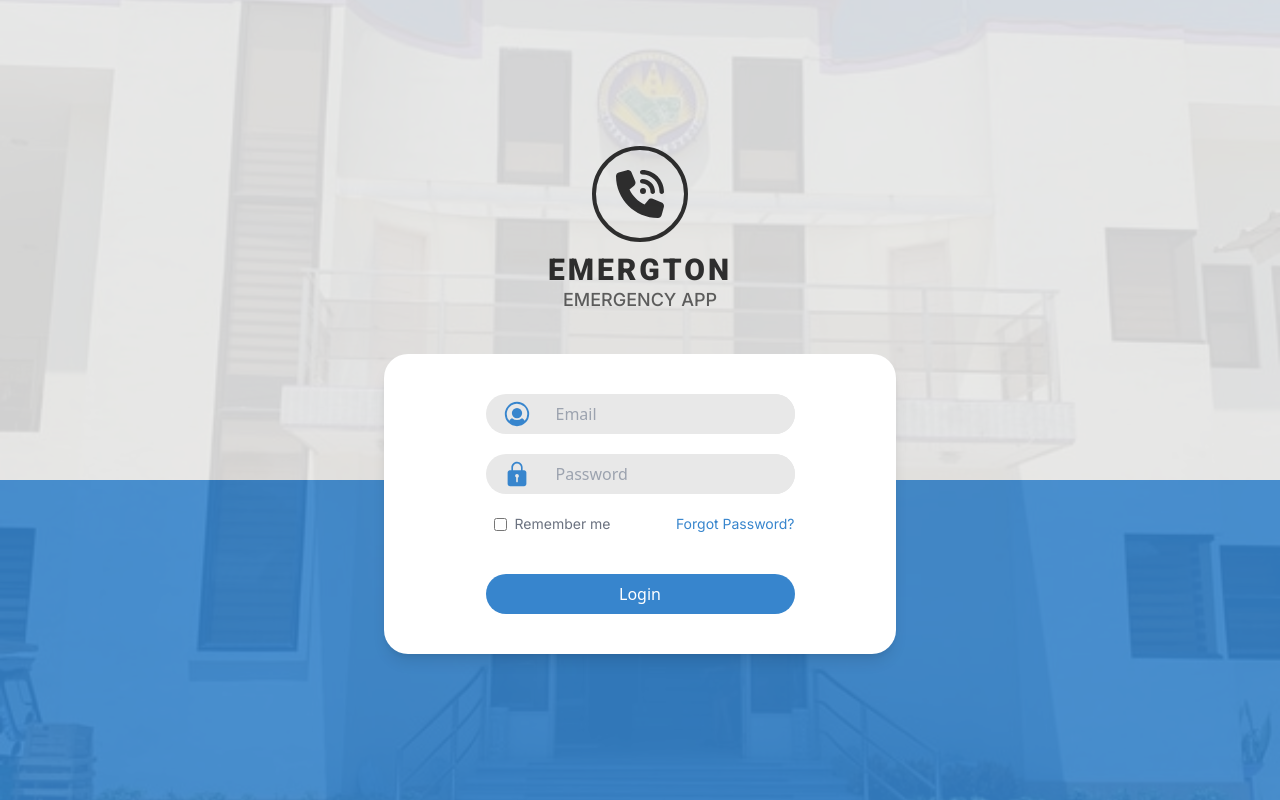
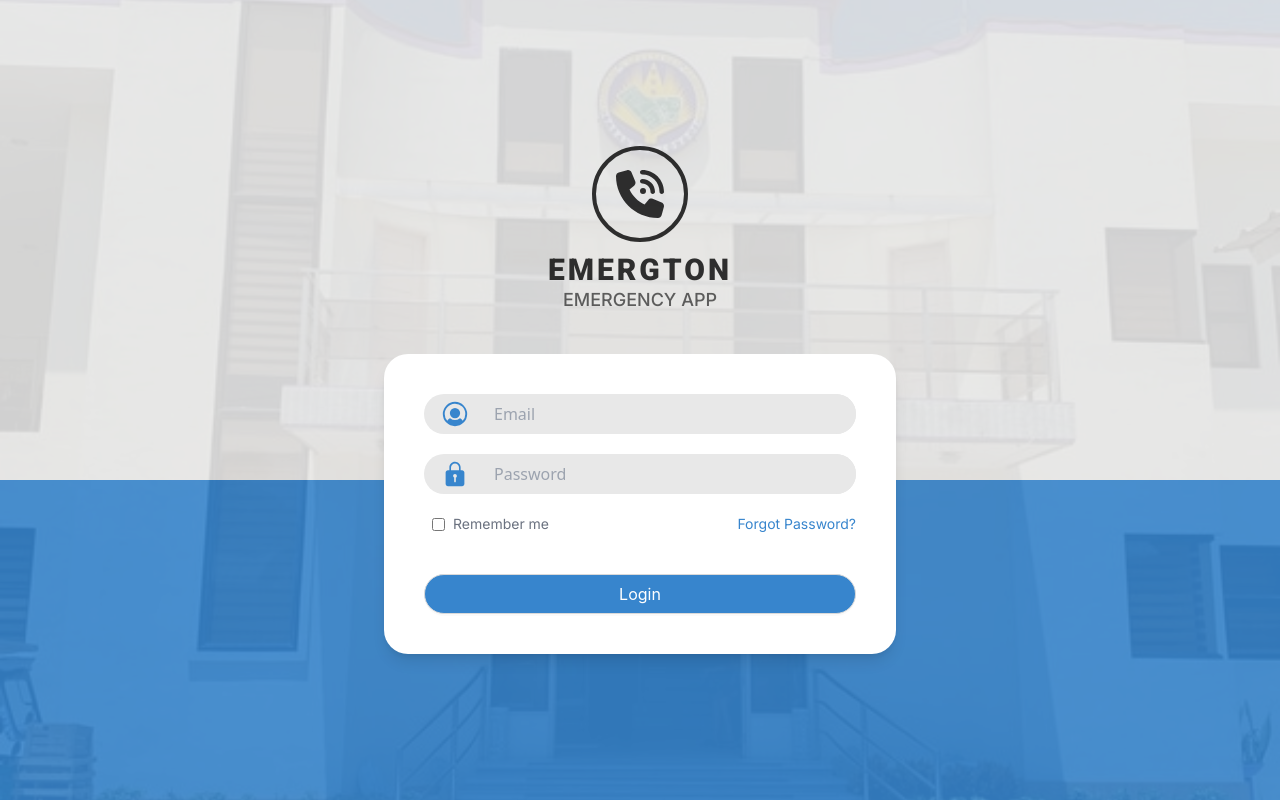
Before and after one commit to marklouisALTER/Emergeton-WEB, a React (Vite) app: page / in a window 1280 px wide. Built offline with nearby package versions, Linux system fonts and the light colour scheme.

Commit message:
feat: added login api

```diff
--- a/src/pages/AdminLogin.tsx
+++ b/src/pages/AdminLogin.tsx
@@ -1,19 +1,54 @@
-import React from 'react'
+import React, { useState } from 'react'
 import { FaPhoneVolume } from "react-icons/fa6";
 import { PiUserCircleFill } from "react-icons/pi";
 import { IoIosLock } from "react-icons/io";
 import longosCityHall from '../assets/longos-city-hall.jpg'
 import { useNavigate } from 'react-router-dom';
+import { toast, Toaster } from 'sonner';
+import axios, { AxiosError } from 'axios';
+import { useLoadingStore } from '@/store/useLoading';
+import { Button } from 'antd';
+const AdminLogin:React.FC = () => {
 
-const AdminLogin:React.FC = () => {
   const navigate = useNavigate()
+  const [formData, setFormData] = useState<{ email: string, password: string }>({
+    email: '',
+    password: ''
+  })
+  const {isLoading, setLoading} = useLoadingStore();
 
-  const handleSubmit = () => {
-    navigate('/admin/dashboard');
+  const handleSubmit = async () => {
+    setLoading(true)
+    if(formData.email === '' || formData.password === '') {
+      setLoading(false)
+      return toast.error('Email and Password are required')
+    }
+
+    try{
+      const request = await axios.post('http://localhost:8000/api/v1/auth/login', {
+        email: formData.email,
+        password: formData.password
+      })
+
+      if(request.status === 200) {
+        // localStorage.setItem('token', request.data.token)
+
+        setLoading(false)
+        navigate('/admin/dashboard')
+      }
+
+    }catch(error) {
+      if(error instanceof AxiosError) {
+        setLoading(false)
+        return toast.error(error.response?.data.message || 'An error occured')
+      }
+    }
+
   }
 
   return (
     <section className='relative w-full flex items-center justify-center h-screen px-5 bg-[#e8e8e8]'>
+      <Toaster richColors position="top-center"/>
     <div className='w-[40rem] z-[99]'>
         <div className='flex flex-col items-center mb-10'>
           <div className='p-5 rounded-full border-4 border-black/80'>
@@ -23,7 +58,6 @@ const AdminLogin:React.FC = () => {
           <p className='text-lg text-black/60 mt-2 font-medium font-secondary'>EMERGENCY APP</p>
         </div>
         <div className='place-items-center mt-5 w-[90%] md:w-[80%] shadow-lg p-10 mx-auto bg-white rounded-3xl'>
-          <form>
             <div className='w-full flex flex-col gap-5'>
               <div className='relative w-full flex items-center bg-[#e8e8e8] rounded-full'>
                 <div className='px-4 rounded-l-full'>
@@ -33,6 +67,7 @@ const AdminLogin:React.FC = () => {
                   type='text'
                   placeholder='Email'
                   name='email'
+                  onChange={(e) => setFormData({ ...formData, email: e.target.value })}
                   className='w-full p-2 bg-[#e8e8e8] focus:outline-none rounded-r-full'
                 />
               </div>
@@ -44,6 +79,7 @@ const AdminLogin:React.FC = () => {
                   type='password'
                   placeholder='Password'
                   name='password'
+                  onChange={(e) => setFormData({ ...formData, password: e.target.value })}
                   className='w-full p-2 bg-[#e8e8e8] focus:outline-none rounded-r-full'
                 />
               </div>
@@ -54,9 +90,15 @@ const AdminLogin:React.FC = () => {
                 </div>
                 <p className='font-secondary text-sm text-primary'>Forgot Password?</p>
               </div>
-              <button className='bg-primary text-white py-2 rounded-full mt-5' onClick={handleSubmit}>Login</button>
+              <Button
+                className='bg-primary text-white py-2 rounded-full mt-5'
+                size='large'
+                onClick={handleSubmit}
+                loading={isLoading}
+              >
+                  Login
+              </Button>
             </div>
-          </form>
         </div>
     </div>
     <div className='absolute w-full h-[20rem] bg-primary bottom-0'></div>
--- /dev/null
+++ b/src/store/useLoading.tsx
@@ -0,0 +1,11 @@
+import { create } from 'zustand';
+
+type loadingState = {
+    isLoading: boolean;
+    setLoading: (loading: boolean) => void;
+}
+
+export const useLoadingStore = create<loadingState>((set) => ({
+    isLoading: false,
+    setLoading: (loading) => set({ isLoading: loading })
+}))
```
